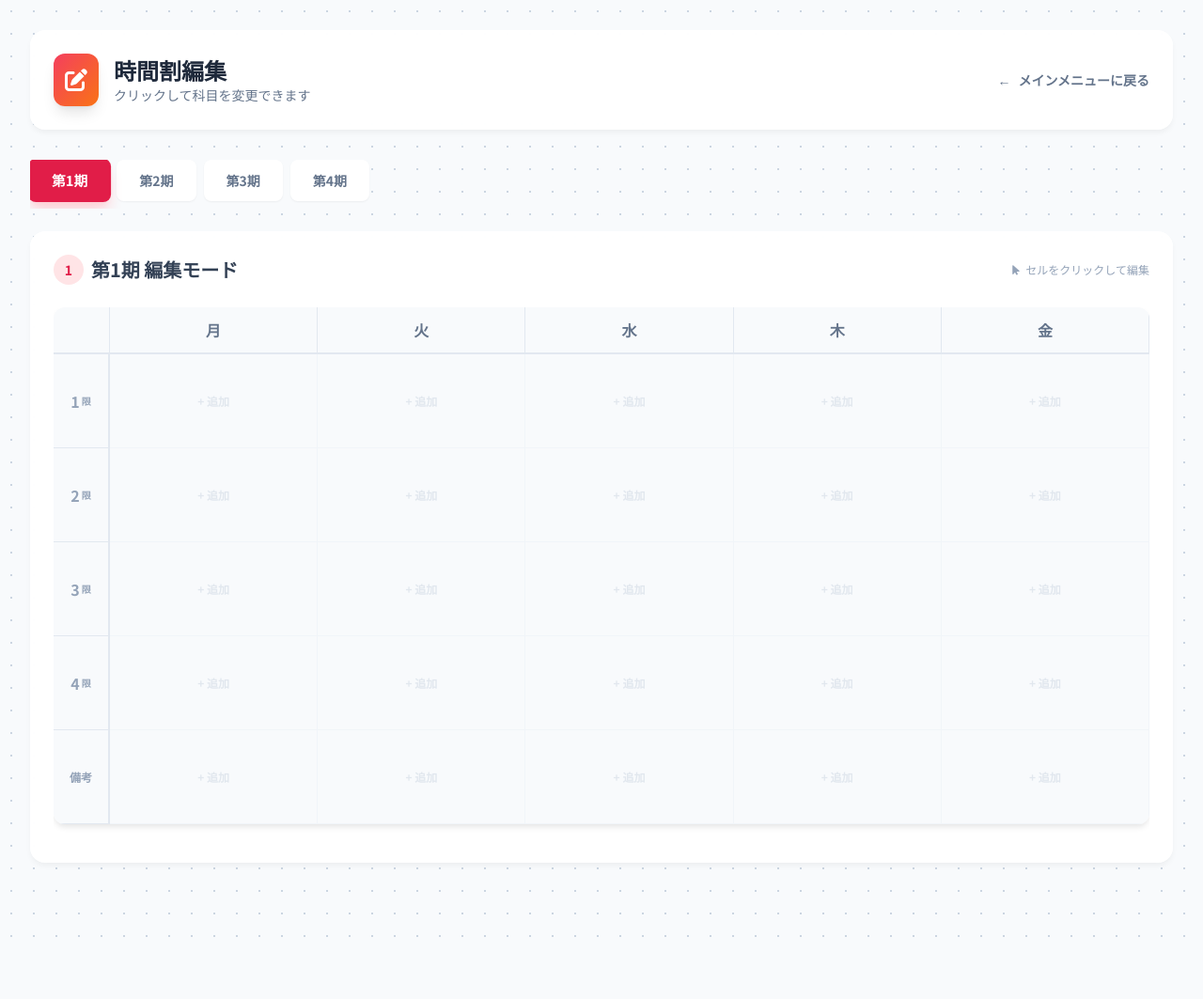
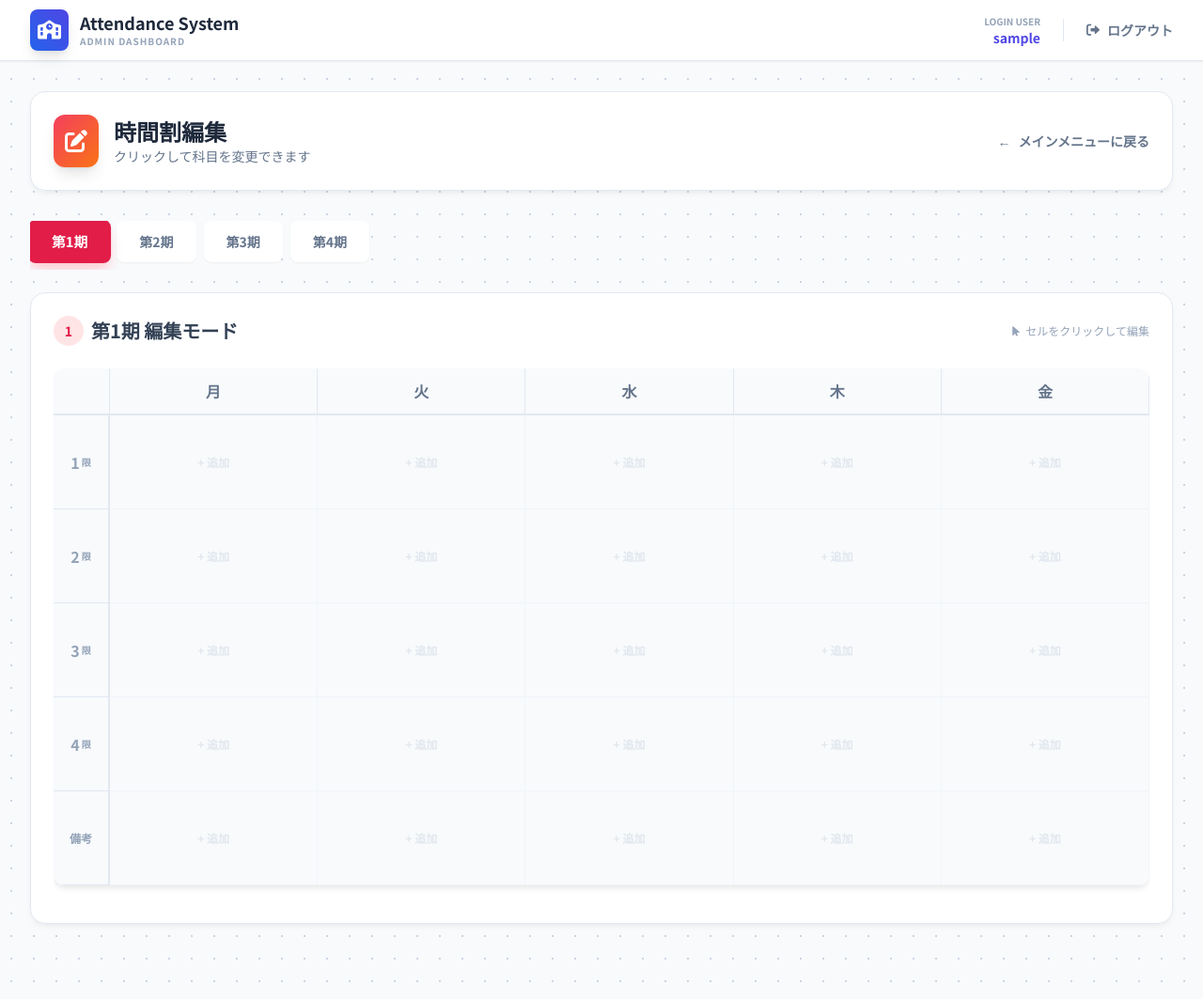
Before and after one commit to tea859/linebot-attendance, a Flask app: page /edit_schedule in a window 1280 px wide. Shown: the whole page at 94% size. Before the commit the page ends 997 px from the top, so only its background shows below. Run offline with Flask 3, Linux system fonts and the light colour scheme; the visitor is signed in with stand-in values (Sample User, id 1); data that the repository does not hold is empty; some libraries are stand-ins or nearby versions.

Commit message:
Update edit_schedule.html

```diff
--- a/templates/edit_schedule.html
+++ b/templates/edit_schedule.html
@@ -7,62 +7,236 @@
     <script src="https://cdn.tailwindcss.com"></script>
     <link href="https://cdnjs.cloudflare.com/ajax/libs/font-awesome/6.0.0/css/all.min.css" rel="stylesheet">
     <link href="https://fonts.googleapis.com/css2?family=Noto+Sans+JP:wght@400;500;700&display=swap" rel="stylesheet">
+
     <style>
-        body { font-family: 'Noto Sans JP', sans-serif; background-color: #f8fafc; background-image: radial-gradient(#cbd5e1 1px, transparent 1px); background-size: 24px 24px; color: #334155; }
-        .glass-card { background: rgba(255, 255, 255, 0.95); backdrop-filter: blur(10px); border: 1px solid rgba(255, 255, 255, 0.5); box-shadow: 0 4px 6px -1px rgba(0, 0, 0, 0.05); border-radius: 16px; }
-        .grid-container { display: grid; grid-template-columns: 60px repeat(5, minmax(0, 1fr)); border-radius: 12px; overflow: hidden; background-color: white; box-shadow: 0 4px 6px -1px rgba(0, 0, 0, 0.1); }
-        .header-cell { background-color: #f8fafc; color: #64748b; font-weight: 700; padding: 12px; text-align: center; border-bottom: 2px solid #e2e8f0; border-right: 1px solid #e2e8f0; }
-        .time-label { background-color: #f8fafc; color: #94a3b8; font-weight: 700; display: flex; align-items: center; justify-content: center; border-right: 2px solid #e2e8f0; border-bottom: 1px solid #e2e8f0; }
-        .editable-slot { height: 100px; border-right: 1px solid #f1f5f9; border-bottom: 1px solid #f1f5f9; cursor: pointer; transition: all 0.2s cubic-bezier(0.4, 0, 0.2, 1); position: relative; display: flex; flex-direction: column; justify-content: center; align-items: center; padding: 8px; text-align: center; }
-        .editable-slot:hover { transform: scale(1.05); z-index: 10; box-shadow: 0 10px 15px -3px rgba(0, 0, 0, 0.1); border-radius: 8px; background-color: #fff !important; border-color: transparent; }
-        .editable-slot::after { content: "\f303"; font-family: "Font Awesome 6 Free"; font-weight: 900; position: absolute; top: 50%; left: 50%; transform: translate(-50%, -50%) scale(0); color: rgba(99, 102, 241, 0.5); font-size: 2rem; transition: transform 0.2s; pointer-events: none; }
-        .editable-slot:hover::after { transform: translate(-50%, -50%) scale(1); }
+        body {
+            font-family: 'Noto Sans JP', sans-serif;
+            background-color: #f8fafc;
+            background-image: radial-gradient(#cbd5e1 1px, transparent 1px);
+            background-size: 24px 24px;
+            color: #334155;
+        }
+
+        .glass-card {
+            background: rgba(255, 255, 255, 0.95);
+            backdrop-filter: blur(10px);
+            border-radius: 16px;
+            box-shadow: 0 4px 6px -1px rgba(0, 0, 0, 0.05), 0 2px 4px -1px rgba(0, 0, 0, 0.03);
+            border: 1px solid #e2e8f0;
+        }
+
+        /* グリッドレイアウト */
+        .grid-container {
+            display: grid;
+            grid-template-columns: 60px repeat(5, minmax(0, 1fr));
+            border-radius: 12px;
+            overflow: hidden;
+            background-color: white;
+            box-shadow: 0 4px 6px -1px rgba(0, 0, 0, 0.1);
+        }
+
+        .header-cell {
+            background-color: #f8fafc;
+            color: #64748b;
+            font-weight: 700;
+            padding: 12px;
+            text-align: center;
+            border-bottom: 2px solid #e2e8f0;
+            border-right: 1px solid #e2e8f0;
+        }
+
+        .time-label {
+            background-color: #f8fafc;
+            color: #94a3b8;
+            font-weight: 700;
+            display: flex;
+            align-items: center;
+            justify-content: center;
+            border-right: 2px solid #e2e8f0;
+            border-bottom: 1px solid #e2e8f0;
+        }
+
+        .editable-slot {
+            height: 100px;
+            border-right: 1px solid #f1f5f9;
+            border-bottom: 1px solid #f1f5f9;
+            cursor: pointer;
+            transition: all 0.2s cubic-bezier(0.4, 0, 0.2, 1);
+            position: relative;
+            display: flex;
+            flex-direction: column;
+            justify-content: center;
+            align-items: center;
+            padding: 8px;
+            text-align: center;
+        }
+
+        .editable-slot:hover {
+            transform: scale(1.05);
+            z-index: 10;
+            box-shadow: 0 10px 15px -3px rgba(0, 0, 0, 0.1);
+            border-radius: 8px;
+            background-color: #fff !important;
+            border-color: transparent;
+        }
+
+        /* ホバー時のアイコン表示 */
+        .editable-slot::after {
+            content: "\f303"; /* FontAwesome edit icon */
+            font-family: "Font Awesome 6 Free";
+            font-weight: 900;
+            position: absolute;
+            top: 50%; left: 50%;
+            transform: translate(-50%, -50%) scale(0);
+            color: rgba(99, 102, 241, 0.5);
+            font-size: 2rem;
+            transition: transform 0.2s;
+            pointer-events: none;
+        }
+        .editable-slot:hover::after {
+            transform: translate(-50%, -50%) scale(1);
+        }
+
+        /* セルの状態別カラー */
         .slot-empty { background-color: #f8fafc; color: #cbd5e1; }
         .slot-filled { background-color: #eff6ff; color: #1e40af; border-left: 3px solid #3b82f6; }
         .slot-remark { background-color: #fffbeb; color: #92400e; border-left: 3px solid #f59e0b; }
-        @keyframes modalFadeIn { from { opacity: 0; transform: scale(0.95); } to { opacity: 1; transform: scale(1); } }
-        .modal-content { animation: modalFadeIn 0.2s ease-out forwards; }
+
+        /* モーダルアニメーション */
+        @keyframes modalFadeIn {
+            from { opacity: 0; transform: scale(0.95); }
+            to { opacity: 1; transform: scale(1); }
+        }
+        .modal-content {
+            animation: modalFadeIn 0.2s ease-out forwards;
+        }
+
+        /* アニメーション */
         .animate-fade-in { animation: fadeIn 0.5s ease-out forwards; }
         @keyframes fadeIn { from { opacity: 0; transform: translateY(10px); } to { opacity: 1; transform: translateY(0); } }
     </style>
 </head>
 <body class="pb-20">
-    <div class="max-w-7xl mx-auto px-4 sm:px-6 lg:px-8 pt-8">
-        <header class="glass-card p-6 mb-8 flex flex-col md:flex-row justify-between items-center gap-4 animate-fade-in">
+
+    <nav class="sticky top-0 z-50 bg-white/90 backdrop-blur-md border-b border-slate-200 shadow-sm mb-8">
+        <div class="max-w-7xl mx-auto px-4 sm:px-6 lg:px-8">
+            <div class="flex justify-between h-16 items-center">
+                <a href="/" class="flex items-center gap-3 hover:opacity-80 transition">
+                    <div class="bg-gradient-to-tr from-blue-600 to-indigo-600 text-white p-2 rounded-lg shadow-lg">
+                        <i class="fas fa-school text-xl"></i>
+                    </div>
+                    <div class="flex flex-col">
+                        <span class="font-bold text-lg leading-tight text-slate-800">Attendance System</span>
+                        <span class="text-[10px] font-bold text-slate-400 tracking-widest">ADMIN DASHBOARD</span>
+                    </div>
+                </a>
+
+                <div class="flex items-center gap-6">
+                    {% if current_user.is_authenticated %}
+                        <div class="hidden md:flex flex-col items-end">
+                            <span class="text-[10px] text-slate-400 font-bold">LOGIN USER</span>
+                            <span class="text-sm font-bold text-indigo-600">{{ current_user.username }}</span>
+                        </div>
+
+                        <div class="h-6 w-px bg-slate-200"></div>
+
+                        <a href="/logout" class="text-slate-500 hover:text-slate-800 font-bold text-sm flex items-center gap-2 transition">
+                            <i class="fas fa-sign-out-alt"></i> ログアウト
+                        </a>
+                    {% else %}
+                        <a href="/login" class="bg-blue-600 text-white px-4 py-2 rounded-lg text-sm font-bold shadow hover:bg-blue-700 transition">
+                            ログイン
+                        </a>
+                    {% endif %}
+                </div>
+            </div>
+        </div>
+    </nav>
+    <div class="max-w-7xl mx-auto px-4 sm:px-6 lg:px-8"> <header class="glass-card p-6 mb-8 flex flex-col md:flex-row justify-between items-center gap-4 animate-fade-in">
             <div class="flex items-center gap-4">
-                <div class="bg-gradient-to-br from-rose-500 to-orange-500 text-white p-3 rounded-xl shadow-lg"><i class="fas fa-edit text-2xl"></i></div>
-                <div><h1 class="text-2xl font-bold text-slate-800">時間割編集</h1><p class="text-slate-500 text-sm">クリックして科目を変更できます</p></div>
+                <div class="bg-gradient-to-br from-rose-500 to-orange-500 text-white p-3 rounded-xl shadow-lg">
+                    <i class="fas fa-edit text-2xl"></i>
+                </div>
+                <div>
+                    <h1 class="text-2xl font-bold text-slate-800">時間割編集</h1>
+                    <p class="text-slate-500 text-sm">クリックして科目を変更できます</p>
+                </div>
             </div>
-            <a href="/" class="group flex items-center gap-2 text-sm font-bold text-slate-500 hover:text-rose-600 transition"><span class="group-hover:-translate-x-1 transition-transform">←</span> メインメニューに戻る</a>
+
+            <a href="/" class="group flex items-center gap-2 text-sm font-bold text-slate-500 hover:text-rose-600 transition">
+                <span class="group-hover:-translate-x-1 transition-transform">←</span> メインメニューに戻る
+            </a>
         </header>
 
-        {% if success %}<div class="animate-fade-in mb-6 p-4 rounded-xl bg-emerald-50 text-emerald-800 border border-emerald-200 flex items-center gap-3"><i class="fas fa-check-circle text-xl"></i> {{ success }}</div>{% endif %}
-        {% if error %}<div class="animate-fade-in mb-6 p-4 rounded-xl bg-rose-50 text-rose-800 border border-rose-200 flex items-center gap-3"><i class="fas fa-exclamation-triangle text-xl"></i> {{ error }}</div>{% endif %}
+        {% if success %}
+        <div class="animate-fade-in mb-6 p-4 rounded-xl bg-emerald-50 text-emerald-800 border border-emerald-200 flex items-center gap-3">
+            <i class="fas fa-check-circle text-xl"></i> {{ success }}
+        </div>
+        {% endif %}
+        {% if error %}
+        <div class="animate-fade-in mb-6 p-4 rounded-xl bg-rose-50 text-rose-800 border border-rose-200 flex items-center gap-3">
+            <i class="fas fa-exclamation-triangle text-xl"></i> {{ error }}
+        </div>
+        {% endif %}
 
         <nav class="flex space-x-2 mb-6 overflow-x-auto pb-2 animate-fade-in" style="animation-delay: 0.1s;">
             {% for kiki_num in kikis %}
-            <a href="/edit_schedule?kiki={{ kiki_num }}" class="px-6 py-3 rounded-lg font-bold text-sm transition-all duration-200 flex-shrink-0 {% if kiki_num == selected_kiki %}bg-rose-600 text-white shadow-lg shadow-rose-200 transform scale-105{% else %}bg-white text-slate-500 hover:bg-rose-50 hover:text-rose-600 shadow-sm{% endif %}">第{{ kiki_num }}期</a>
+            <a href="/edit_schedule?kiki={{ kiki_num }}"
+               class="px-6 py-3 rounded-lg font-bold text-sm transition-all duration-200 flex-shrink-0
+               {% if kiki_num == selected_kiki %}
+                   bg-rose-600 text-white shadow-lg shadow-rose-200 transform scale-105
+               {% else %}
+                   bg-white text-slate-500 hover:bg-rose-50 hover:text-rose-600 shadow-sm
+               {% endif %}">
+                第{{ kiki_num }}期
+            </a>
             {% endfor %}
         </nav>
 
         <div class="glass-card p-6 animate-fade-in" style="animation-delay: 0.2s;">
             <div class="flex justify-between items-center mb-6">
-                <h2 class="text-xl font-bold text-slate-700 flex items-center gap-2"><span class="bg-rose-100 text-rose-600 w-8 h-8 rounded-full flex items-center justify-center text-sm">{{ selected_kiki }}</span> 第{{ selected_kiki }}期 編集モード</h2>
-                <span class="text-xs text-slate-400 font-medium"><i class="fas fa-mouse-pointer mr-1"></i> セルをクリックして編集</span>
+                <h2 class="text-xl font-bold text-slate-700 flex items-center gap-2">
+                    <span class="bg-rose-100 text-rose-600 w-8 h-8 rounded-full flex items-center justify-center text-sm">{{ selected_kiki }}</span>
+                    第{{ selected_kiki }}期 編集モード
+                </h2>
+                <span class="text-xs text-slate-400 font-medium">
+                    <i class="fas fa-mouse-pointer mr-1"></i> セルをクリックして編集
+                </span>
             </div>
+
             <div class="overflow-x-auto pb-4">
                 <div class="grid grid-container min-w-[800px]">
+
                     <div class="header-cell bg-slate-50"></div>
-                    {% for day in 曜日順 %}<div class="header-cell">{{ day }}</div>{% endfor %}
+                    {% for day in 曜日順 %}
+                    <div class="header-cell">{{ day }}</div>
+                    {% endfor %}
+
                     {% for period in 時限一覧 %}
-                        <div class="time-label">{% if period == 5 %}<span class="text-xs">備考</span>{% else %}{{ period }}<span class="text-[10px] ml-0.5">限</span>{% endif %}</div>
+                        <div class="time-label">
+                            {% if period == 5 %}<span class="text-xs">備考</span>{% else %}{{ period }}<span class="text-[10px] ml-0.5">限</span>{% endif %}
+                        </div>
+
                         {% for day in 曜日順 %}
                             {% set slot = schedule_grid[period][day] %}
-                            <div class="editable-slot {% if slot.is_empty %}slot-empty{% elif period == 5 %}slot-remark{% else %}slot-filled{% endif %}"
-                                 data-schedule-id="{{ slot.時間割ID }}" data-day="{{ day }}" data-period="{{ period }}" data-subject-id="{{ slot.授業ID }}" data-remark="{{ slot.備考 }}" onclick="openEditModal(this)">
-                                {% if slot.is_empty %}<span class="text-xs font-bold opacity-50">+ 追加</span>
-                                {% else %}<span class="text-sm font-bold line-clamp-2 leading-tight">{{ slot.授業科目名 }}</span>
-                                {% if period == 5 and slot.備考 %}<span class="text-xs mt-1 bg-white/50 px-2 py-0.5 rounded text-amber-700 truncate max-w-full">{{ slot.備考 }}</span>{% endif %}
+                            <div class="editable-slot
+                                {% if slot.is_empty %}slot-empty
+                                {% elif period == 5 %}slot-remark
+                                {% else %}slot-filled{% endif %}"
+                                 data-schedule-id="{{ slot.時間割ID }}"
+                                 data-day="{{ day }}"
+                                 data-period="{{ period }}"
+                                 data-subject-id="{{ slot.授業ID }}"
+                                 data-remark="{{ slot.備考 }}"
+                                 onclick="openEditModal(this)">
+
+                                {% if slot.is_empty %}
+                                    <span class="text-xs font-bold opacity-50">+ 追加</span>
+                                {% else %}
+                                    <span class="text-sm font-bold line-clamp-2 leading-tight">{{ slot.授業科目名 }}</span>
+                                    {% if period == 5 and slot.備考 %}
+                                        <span class="text-xs mt-1 bg-white/50 px-2 py-0.5 rounded text-amber-700 truncate max-w-full">{{ slot.備考 }}</span>
+                                    {% endif %}
                                 {% endif %}
                             </div>
                         {% endfor %}
@@ -73,36 +247,57 @@
 
         <div id="editModal" class="fixed inset-0 bg-slate-900/50 backdrop-blur-sm hidden items-center justify-center z-50 transition-opacity duration-300">
             <div class="modal-content bg-white rounded-2xl shadow-2xl w-full max-w-md p-8 relative mx-4">
-                <button onclick="closeEditModal()" class="absolute top-4 right-4 text-slate-400 hover:text-slate-600 transition"><i class="fas fa-times text-xl"></i></button>
-                <h3 class="text-2xl font-bold text-slate-800 mb-1 flex items-center gap-2"><i class="fas fa-edit text-rose-500"></i> 時間割編集</h3>
+                <button onclick="closeEditModal()" class="absolute top-4 right-4 text-slate-400 hover:text-slate-600 transition">
+                    <i class="fas fa-times text-xl"></i>
+                </button>
+
+                <h3 class="text-2xl font-bold text-slate-800 mb-1 flex items-center gap-2">
+                    <i class="fas fa-edit text-rose-500"></i> 時間割編集
+                </h3>
                 <p class="text-sm text-slate-500 mb-6 font-mono" id="modalTitle"></p>
+
                 <form id="editForm" method="POST" action="/edit_schedule">
                     <input type="hidden" name="schedule_id" id="modal_schedule_id">
                     <input type="hidden" name="kiki" value="{{ selected_kiki }}">
                     <input type="hidden" name="day" id="modal_day">
                     <input type="hidden" name="period" id="modal_period">
+
                     <div id="subjectSection" class="mb-6">
                         <label for="new_subject_id" class="block text-xs font-bold text-slate-500 uppercase mb-2">授業科目を選択</label>
                         <div class="relative">
                             <select id="new_subject_id" name="new_subject_id" class="w-full p-3 bg-slate-50 border border-slate-200 rounded-xl focus:ring-2 focus:ring-rose-500 focus:border-rose-500 transition appearance-none">
-                                {% for id, name in subjects %}<option value="{{ id }}">{{ name }}</option>{% endfor %}
+                                {% for id, name in subjects %}
+                                <option value="{{ id }}">{{ name }}</option>
+                                {% endfor %}
                             </select>
-                            <div class="absolute inset-y-0 right-0 flex items-center px-3 pointer-events-none text-slate-500"><i class="fas fa-chevron-down text-xs"></i></div>
+                            <div class="absolute inset-y-0 right-0 flex items-center px-3 pointer-events-none text-slate-500">
+                                <i class="fas fa-chevron-down text-xs"></i>
+                            </div>
                         </div>
                     </div>
+
                     <div id="remarkSection" class="mb-6 hidden">
                         <label for="remark_text" class="block text-xs font-bold text-slate-500 uppercase mb-2">備考 / 連絡事項</label>
-                        <input type="text" id="remark_text" name="remark_text" class="w-full p-3 bg-slate-50 border border-slate-200 rounded-xl focus:ring-2 focus:ring-amber-500 focus:border-amber-500 transition" placeholder="例: 補講、ミーティング">
+                        <input type="text" id="remark_text" name="remark_text"
+                               class="w-full p-3 bg-slate-50 border border-slate-200 rounded-xl focus:ring-2 focus:ring-amber-500 focus:border-amber-500 transition"
+                               placeholder="例: 補講、ミーティング">
                         <p class="text-xs text-slate-400 mt-2">※ 空欄にすると削除されます。</p>
                     </div>
+
                     <div class="flex justify-end gap-3 pt-4 border-t border-slate-100">
-                        <button type="button" onclick="closeEditModal()" class="px-5 py-2.5 rounded-lg text-sm font-bold text-slate-500 hover:bg-slate-100 transition">キャンセル</button>
-                        <button type="submit" class="px-6 py-2.5 bg-gradient-to-r from-rose-500 to-orange-500 hover:from-rose-600 hover:to-orange-600 text-white rounded-lg text-sm font-bold shadow-md transition transform hover:-translate-y-0.5"><i class="fas fa-save mr-2"></i> 保存する</button>
+                        <button type="button" onclick="closeEditModal()" class="px-5 py-2.5 rounded-lg text-sm font-bold text-slate-500 hover:bg-slate-100 transition">
+                            キャンセル
+                        </button>
+                        <button type="submit" class="px-6 py-2.5 bg-gradient-to-r from-rose-500 to-orange-500 hover:from-rose-600 hover:to-orange-600 text-white rounded-lg text-sm font-bold shadow-md transition transform hover:-translate-y-0.5">
+                            <i class="fas fa-save mr-2"></i> 保存する
+                        </button>
                     </div>
                 </form>
             </div>
         </div>
+
     </div>
+
     <script>
         const modal = document.getElementById('editModal');
         const modalTitle = document.getElementById('modalTitle');
@@ -117,10 +312,13 @@
             const scheduleId = slotElement.dataset.scheduleId;
             const subjectId = slotElement.dataset.subjectId;
             const remark = slotElement.dataset.remark;
+
             document.getElementById('modal_schedule_id').value = scheduleId;
             document.getElementById('modal_day').value = day;
             document.getElementById('modal_period').value = period;
+
             modalTitle.textContent = `第{{ selected_kiki }}期 • ${day}曜日 • ${period}限`;
+
             if (period === '5') {
                 subjectSection.classList.add('hidden');
                 remarkSection.classList.remove('hidden');
@@ -130,11 +328,20 @@
                 remarkSection.classList.add('hidden');
                 selectSubject.value = subjectId || '0';
             }
+
             modal.classList.remove('hidden');
             modal.classList.add('flex');
         }
-        function closeEditModal() { modal.classList.add('hidden'); modal.classList.remove('flex'); }
-        modal.addEventListener('click', function(e) { if (e.target === modal) closeEditModal(); });
+
+        function closeEditModal() {
+            modal.classList.add('hidden');
+            modal.classList.remove('flex');
+        }
+
+        // モーダル外クリックで閉じる
+        modal.addEventListener('click', function(e) {
+            if (e.target === modal) closeEditModal();
+        });
     </script>
 </body>
 </html>
```
